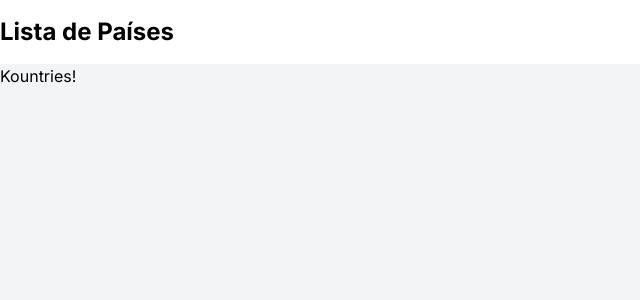
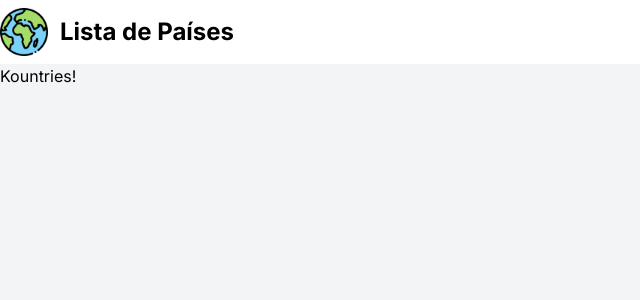
Before and after one commit to mannuelst/global, a Next.js app: page / in a window 1280 px wide. Shown: the top 300 px of the page, without its empty margins (0-640 px from the left). Built offline with nearby package versions, Linux system fonts and the light colour scheme.

Commit message:
add header

```diff
--- a/app/layout.tsx
+++ b/app/layout.tsx
@@ -1,5 +1,6 @@
 import type { Metadata } from "next";
 import { Inter } from "next/font/google";
+import Image from "next/image";
 import "./globals.css";
 
 const inter = Inter({ subsets: ["latin"] });
@@ -19,10 +20,12 @@ export default function RootLayout({
       <body className={inter.className}>
         <main className="bg-gray-100 min-h-screen">
           <nav className="w-full bg-white h-16 flex items-center justify-center">
-            <section className="container flex items-center">
+            <section className="container flex items-center gap-3">
+              <Image src={"/logo.png"} width={48} height={48} />
               <h1 className="font-bold text-2xl">
                 Lista de Países
               </h1>
+
             </section>
           </nav>
           {children}
```
